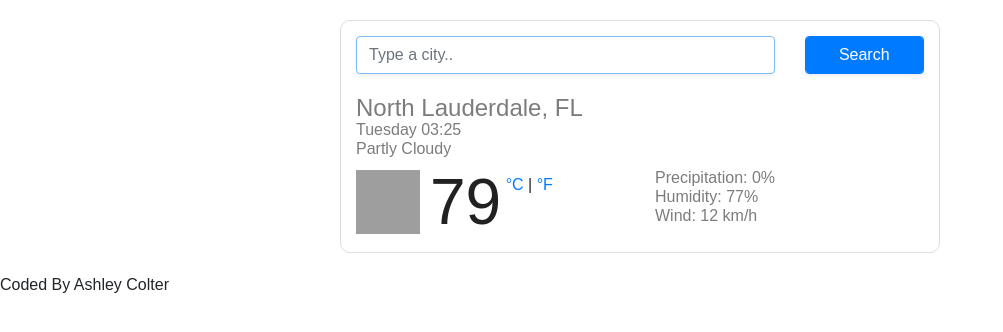
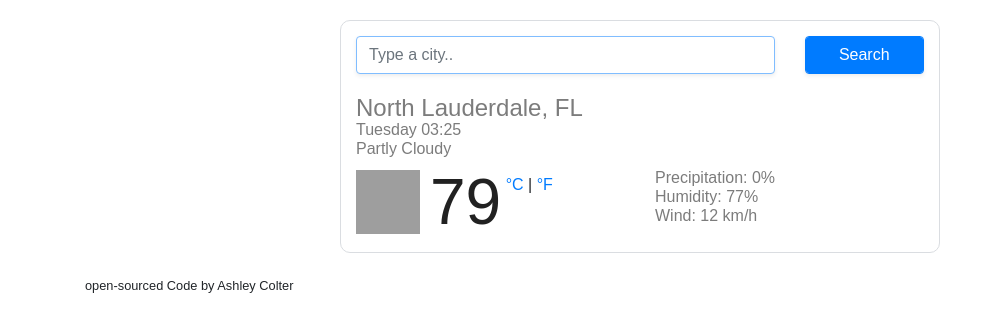
Before and after one commit to AshleyColter/Weather-App-project, a plain HTML site: page index.html in a window 1280 px wide. Shown: the whole page, without its empty margins (0-1003 px from the left). Drawn offline with nearby package versions, Linux system fonts and the light colour scheme; files that its build step writes are made by us from their sources; grey boxes are pictures that could not be loaded; files whose address does not match are found by name.

Commit message:
Update index.html
added open-source code

```diff
--- a/index.html
+++ b/index.html
@@ -69,8 +69,13 @@
           </div>
         </div>
       </div>
+      <small>
+        <a herf="https://romantic-golick-b66f88.netlify.app/" target="_blank"
+          >open-sourced Code
+        </a>
+        by Ashley Colter
+      </small>
     </div>
     <script src="src/index.js/script.js"></script>
-    Coded By Ashley Colter
   </body>
 </html>
```
